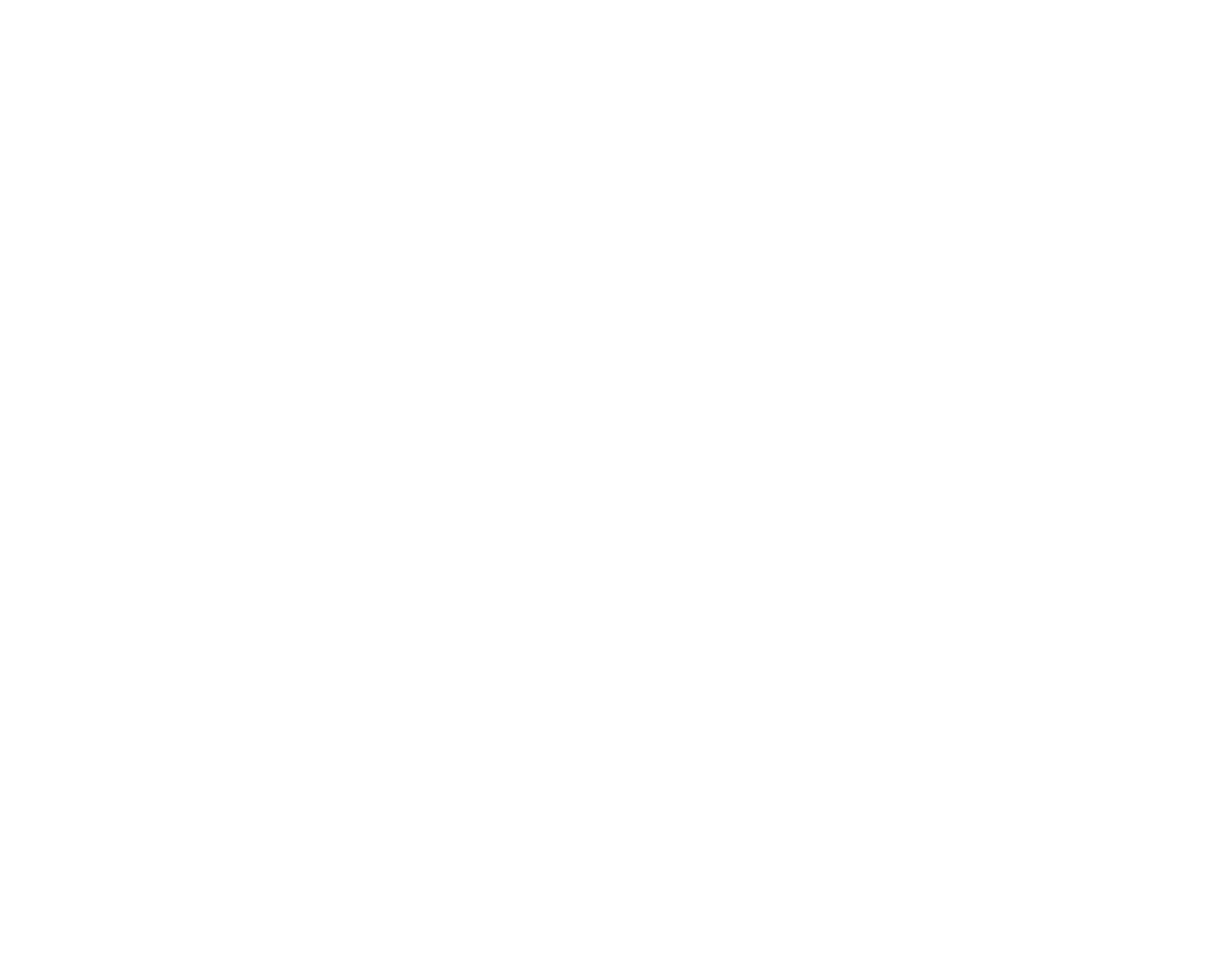
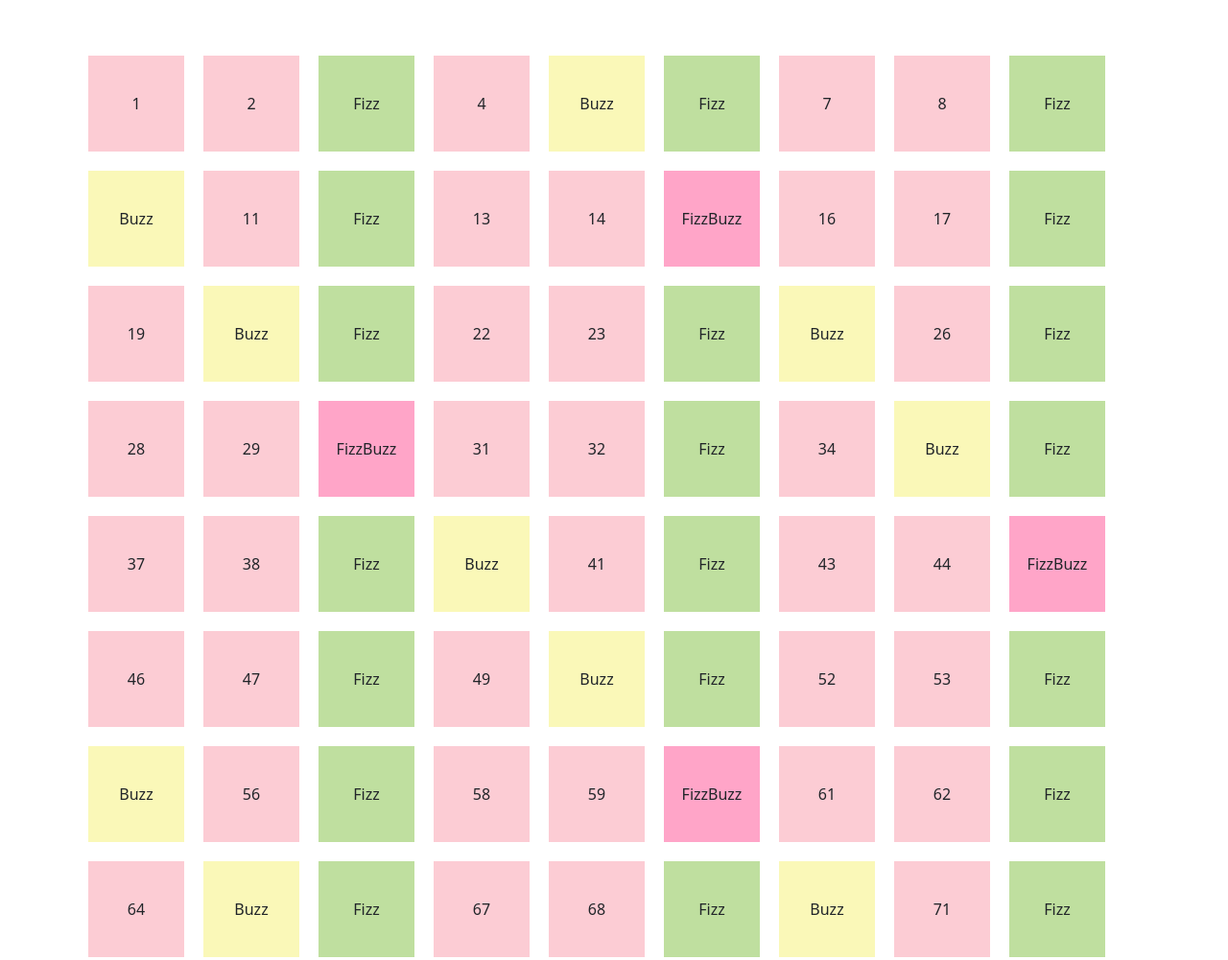
Before and after one commit to AlessiaCiabatti/js-fizzbuzz, a plain HTML site: page index.html in a window 1280 px wide. Shown: the top 1001 px of the page at 96% size. Before the commit the page ends 800 px from the top, so only its background shows below. Drawn offline with nearby package versions, Linux system fonts and the light colour scheme.

Commit message:
[add] js-innerHTML

```diff
--- a/css/style.css
+++ b/css/style.css
@@ -0,0 +1,26 @@
+.box{
+  width: 100px;
+  height: 100px;
+  background-color: rgb(252, 204, 212);
+  display: flex;
+  align-items: center;
+  justify-content: center;
+  margin: 10px;
+}
+
+.color_one{
+  background-color: rgb(255, 165, 200);
+}
+
+.color_two{
+  background-color: rgb(191, 223, 159);
+}
+
+.color_three{
+  background-color: rgb(250, 248, 184);
+}
+
+.box:hover{
+  border-radius: 50%;
+  transition: .2s;
+}
--- a/index.html
+++ b/index.html
@@ -3,10 +3,19 @@
 <head>
   <meta charset="UTF-8">
   <meta name="viewport" content="width=device-width, initial-scale=1.0">
+
+  <link href="https://cdn.jsdelivr.net/npm/bootstrap@5.3.3/dist/css/bootstrap.min.css" rel="stylesheet" integrity="sha384-QWTKZyjpPEjISv5WaRU9OFeRpok6YctnYmDr5pNlyT2bRjXh0JMhjY6hW+ALEwIH" crossorigin="anonymous">
+
+  <script src="https://cdn.jsdelivr.net/npm/bootstrap@5.3.3/dist/js/bootstrap.bundle.min.js" integrity="sha384-YvpcrYf0tY3lHB60NNkmXc5s9fDVZLESaAA55NDzOxhy9GkcIdslK1eN7N6jIeHz" crossorigin="anonymous"></script>
+  <link rel="stylesheet" href="css/style.css">
   <title>FizzBuzz</title>
 </head>
 <body>
 
+  <div id="container-x"class="container my-5 d-flex flex-wrap">
+    <!-- <div class="box"></div> -->
+  </div>
+
   <script src="js/script.js"></script>
 </body>
 </html>
--- a/js/script.js
+++ b/js/script.js
@@ -1,11 +1,20 @@
+// va scritta prima
+const containerX = document.getElementById('container-x');
+
 for(let i = 1; i <= 100; i++){
-  console.log(i);
+
   // va per prima perchè è più specifica
   if(i % 3 === 0 && i % 5 === 0){
-    console.log('ciao');
+    containerX.innerHTML += `<div class="box color_one">FizzBuzz</div>`;
+    console.log('FizzBuzz');
   }else if (i % 5 === 0){
+    containerX.innerHTML += `<div class="box color_three">Buzz</div>`;
     console.log('Buzz');
   }else if(i % 3 === 0){
+    containerX.innerHTML += `<div class="box color_two">Fizz</div>`;
     console.log('Fizz');
+  }else{
+    containerX.innerHTML += `<div class="box">${i}</div>`;
+    console.log(i);
   }
 }
```
Also changed, not shown: 1 other file.
